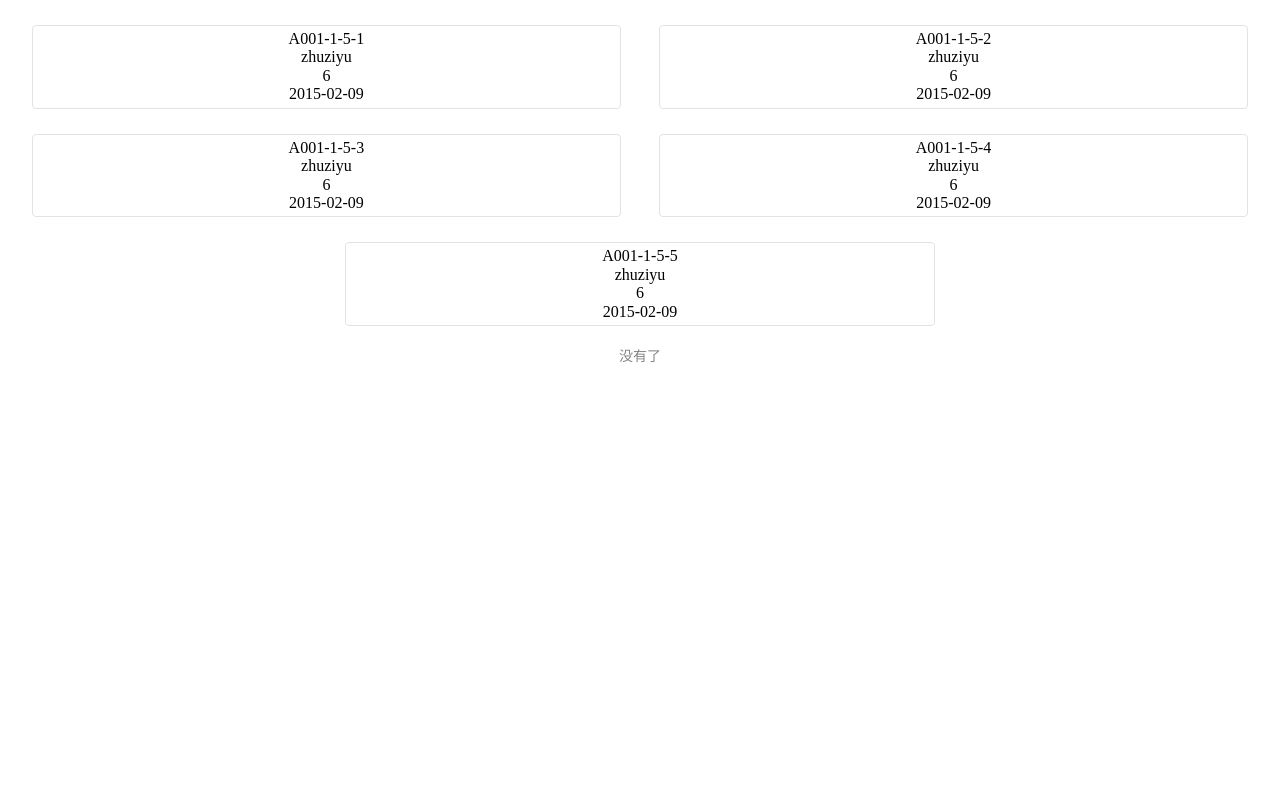
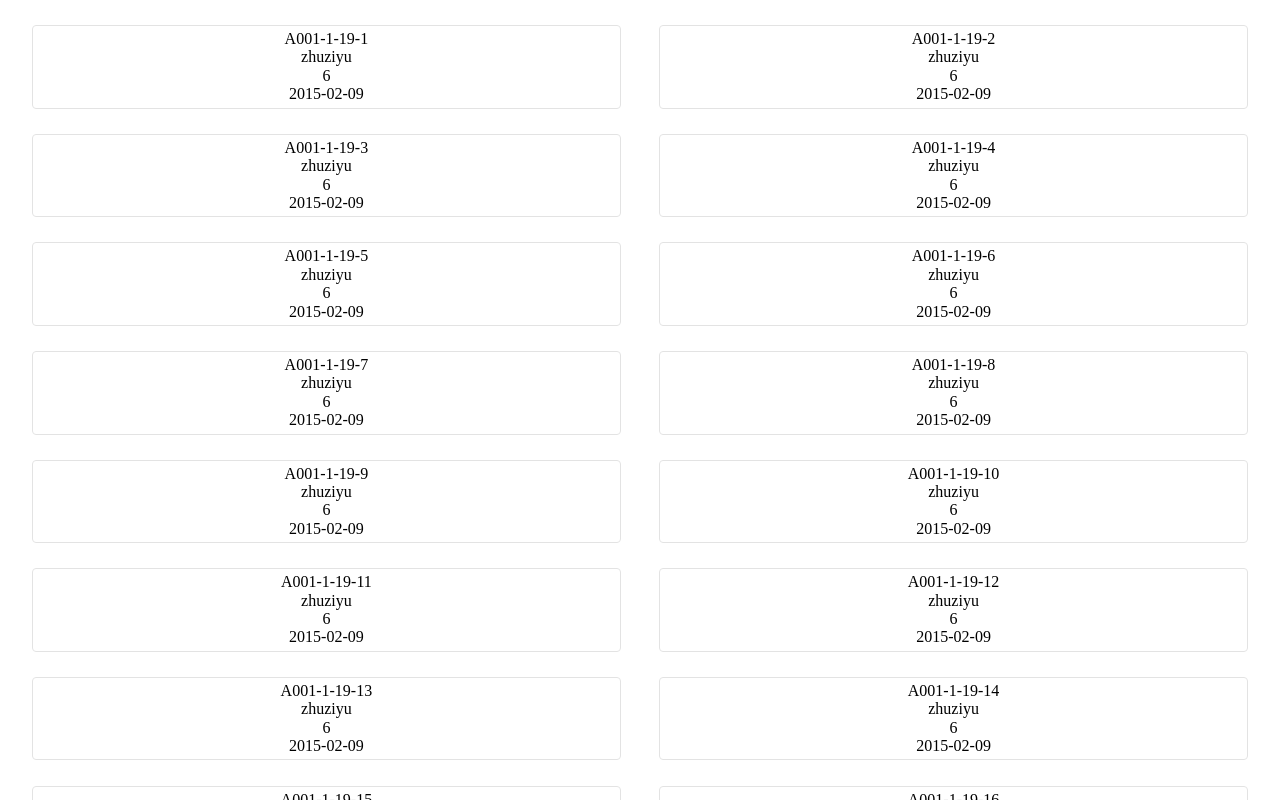
Before and after one commit to lei-zhu/react-paging-list, a React app: page / in a window 1280 px wide. Built offline with nearby package versions, Linux system fonts and the light colour scheme.

Commit message:
列表GRID布局下pageSize为奇数时，在最后一个位置添加补充元素

```diff
--- a/src/components/ListView/index.tsx
+++ b/src/components/ListView/index.tsx
@@ -112,17 +112,17 @@ class ListView<T> extends PureComponent<IListViewProps<T>, IListViewState<T>> {
   componentDidUpdate = () => {
     const { dataLoadingSuccess, dataLoadingSuccessCallback } = this.props;
     if (dataLoadingSuccess === true) {
-      const { dataList, totalPages } = this.state;
-      console.log(`dataLoadingSuccess - dataList: ${dataList}`);
-      console.log(`dataLoadingSuccess - totalPages: ${totalPages}`);
+      // const { dataList, totalPages } = this.state;
+      // console.log(`dataLoadingSuccess - dataList: ${dataList}`);
+      // console.log(`dataLoadingSuccess - totalPages: ${totalPages}`);
       dataLoadingSuccessCallback();
     }
 
     const { listRefreshingSuccess, listRefreshingSuccessCallback } = this.props;
     if (listRefreshingSuccess === true) {
-      const { dataList, totalPages } = this.state;
-      console.log(`listRefreshingSuccess - dataList: ${dataList}`);
-      console.log(`listRefreshingSuccess - totalPages: ${totalPages}`);
+      // const { dataList, totalPages } = this.state;
+      // console.log(`listRefreshingSuccess - dataList: ${dataList}`);
+      // console.log(`listRefreshingSuccess - totalPages: ${totalPages}`);
       listRefreshingSuccessCallback();
     }
   }
@@ -153,7 +153,9 @@ class ListView<T> extends PureComponent<IListViewProps<T>, IListViewState<T>> {
 
   render() {
     const { totalPages, dataList } = this.state;
-    const { layoutType, renderItem } = this.props;
+    const {
+      layoutType, pageNumber, pageSize, totalCount, renderItem,
+    } = this.props;
 
     if (totalPages === -1) {
       return (
@@ -172,10 +174,35 @@ class ListView<T> extends PureComponent<IListViewProps<T>, IListViewState<T>> {
     }
 
     if (layoutType === 'GRID') {
+      let supplementaryElement;
+      if (!((pageSize % 2) === 0)) {
+        supplementaryElement = (<div className="list_item">&nbsp;</div>);
+      }
+
+      // console.log(`pageNumber: ${pageNumber}`);
+      // console.log(`pageNumber: ${totalPages}`);
+      // console.log(`totalCount: ${totalCount}`);
+
+      const twoPageCount = pageSize * 2;
+      if (pageNumber > 0
+        && pageNumber < totalPages
+        && pageNumber % 2 === 0
+        && twoPageCount % 2 === 0) {
+        supplementaryElement = undefined;
+      }
+
+      if (pageNumber > 0
+        && pageNumber === totalPages
+        && (totalCount % 2) === 0) {
+        supplementaryElement = undefined;
+      }
+
+      // console.log(`supplementaryElement: ${supplementaryElement}`);
       const content = dataList.map((item: T) => renderItem(item));
       return (
         <div className="rpl_list_view grid_layout">
           {content}
+          {supplementaryElement}
         </div>
       );
     }
--- a/src/components/PagingList/index.tsx
+++ b/src/components/PagingList/index.tsx
@@ -59,6 +59,10 @@ const PagingList: React.FC<IPagingListProps> = (props: IPagingListProps) => {
         return;
       }
     }
+
+    // console.log(`pageNumber: ${pageNumber}`);
+    // console.log(`listRefreshing: ${listRefreshing}`);
+    // console.log(`totalPages: ${totalPages}`);
 
     // setPagedResult(null);
     // setDataListPerPage(null);
@@ -166,8 +170,11 @@ const PagingList: React.FC<IPagingListProps> = (props: IPagingListProps) => {
     }
 
     if (pageListWrap && pullDownRefereshStatus && dataLoading === false) {
-      pullDownRefereshStatus.children[0].innerHTML = '刷新中...';
-      setListRefreshing(true);
+      const statusText = pullDownRefereshStatus.children[0].innerHTML;
+      if (statusText === '松开立即刷新') {
+        pullDownRefereshStatus.children[0].innerHTML = '刷新中...';
+        setListRefreshing(true);
+      }
     }
   };
 
@@ -208,7 +215,7 @@ const PagingList: React.FC<IPagingListProps> = (props: IPagingListProps) => {
 
   // 初始加载，请求第一页数据
   useEffect(() => {
-    console.log('1、初始加载，请求第一页数据');
+    // console.log('1、初始加载，请求第一页数据');
     loadNextPageData(pageNum);
   }, []);
 
@@ -220,7 +227,7 @@ const PagingList: React.FC<IPagingListProps> = (props: IPagingListProps) => {
     }
 
     if (enableScrollingAutoLoad === true && dataLoading === false) {
-      console.log('2、容器的 scroll 滚动事件（订阅）');
+      // console.log('2、容器的 scroll 滚动事件（订阅）');
       if (pageListWrap) {
         pageListWrap.addEventListener('scroll', pageListWrapScroll);
       }
@@ -228,7 +235,7 @@ const PagingList: React.FC<IPagingListProps> = (props: IPagingListProps) => {
 
     return () => {
       if (enableScrollingAutoLoad === true && dataLoading === false) {
-        console.log('2、容器的 scroll 滚动事件（取消）');
+        // console.log('2、容器的 scroll 滚动事件（取消）');
         if (pageListWrap) {
           pageListWrap.removeEventListener('scroll', pageListWrapScroll);
         }
@@ -244,7 +251,7 @@ const PagingList: React.FC<IPagingListProps> = (props: IPagingListProps) => {
     }
 
     if (enablePullDownToRefresh === true) {
-      console.log('3、容器的 touchstart、touchmove 及 touchend 事件（订阅）');
+      // console.log('3、容器的 touchstart、touchmove 及 touchend 事件（订阅）');
       if (pageListWrap) {
         pageListWrap.addEventListener('touchstart', pageListWrapTouchStart);
         pageListWrap.addEventListener('touchmove', pageListWrapTouchMove);
@@ -254,7 +261,7 @@ const PagingList: React.FC<IPagingListProps> = (props: IPagingListProps) => {
 
     return () => {
       if (enablePullDownToRefresh === true) {
-        console.log('3、容器的 touchstart、touchmove 及 touchend 事件（取消）');
+        // console.log('3、容器的 touchstart、touchmove 及 touchend 事件（取消）');
         if (pageListWrap) {
           pageListWrap.removeEventListener('touchstart', pageListWrapTouchStart);
           pageListWrap.removeEventListener('touchmove', pageListWrapTouchMove);
@@ -267,7 +274,7 @@ const PagingList: React.FC<IPagingListProps> = (props: IPagingListProps) => {
   // 执行列表下拉刷新操作
   useLayoutEffect(() => {
     if (listRefreshing === true) {
-      console.log('4、执行列表下拉刷新操作');
+      // console.log('4、执行列表下拉刷新操作');
       loadNextPageData(1);
     }
   }, [listRefreshing]);
@@ -276,7 +283,7 @@ const PagingList: React.FC<IPagingListProps> = (props: IPagingListProps) => {
   useLayoutEffect(() => {
     if ((dataLoading === false || (listRefreshing === true && listRefreshingSuccess === true))
       && pagedResult) {
-      console.log('5、处理数据请求返回的结果');
+      // console.log('5、处理数据请求返回的结果');
       setDataResult();
       setDataLoadingSuccess(true);
     }
@@ -287,7 +294,7 @@ const PagingList: React.FC<IPagingListProps> = (props: IPagingListProps) => {
     if (listRefreshing === true
       && listRefreshingSuccess === false
       && listRefreshingCallbackSuccess === true) {
-      console.log('6、重置下拉刷新的状态');
+      // console.log('6、重置下拉刷新的状态');
       setListRefreshing(false);
       setListRefreshingCallbackSuccess(false);
     }
--- a/src/pages/App.tsx
+++ b/src/pages/App.tsx
@@ -23,7 +23,7 @@ export default class App extends PureComponent {
     const { pageNumber, pageSize } = params;
 
     const dataList: Array<IDataObj> = [];
-    for (let i = 1; i <= 5; i++) {
+    for (let i = 1; i <= 19; i++) {
       const newItem = { ...item };
 
       const id = `${item.id}-${pageNumber}-${pageSize}-${i}`;
@@ -33,7 +33,7 @@ export default class App extends PureComponent {
     }
 
     const result: IPagedResult = {
-      total: 5,
+      total: 190,
       dataList,
     };
 
@@ -45,7 +45,7 @@ export default class App extends PureComponent {
       <div className="app">
         <PagingList
           layoutType="GRID"
-          pageSize={5}
+          pageSize={19}
           requestData={this.requestData}
           renderItem={(item: IDataObj) => {
             const {
```
